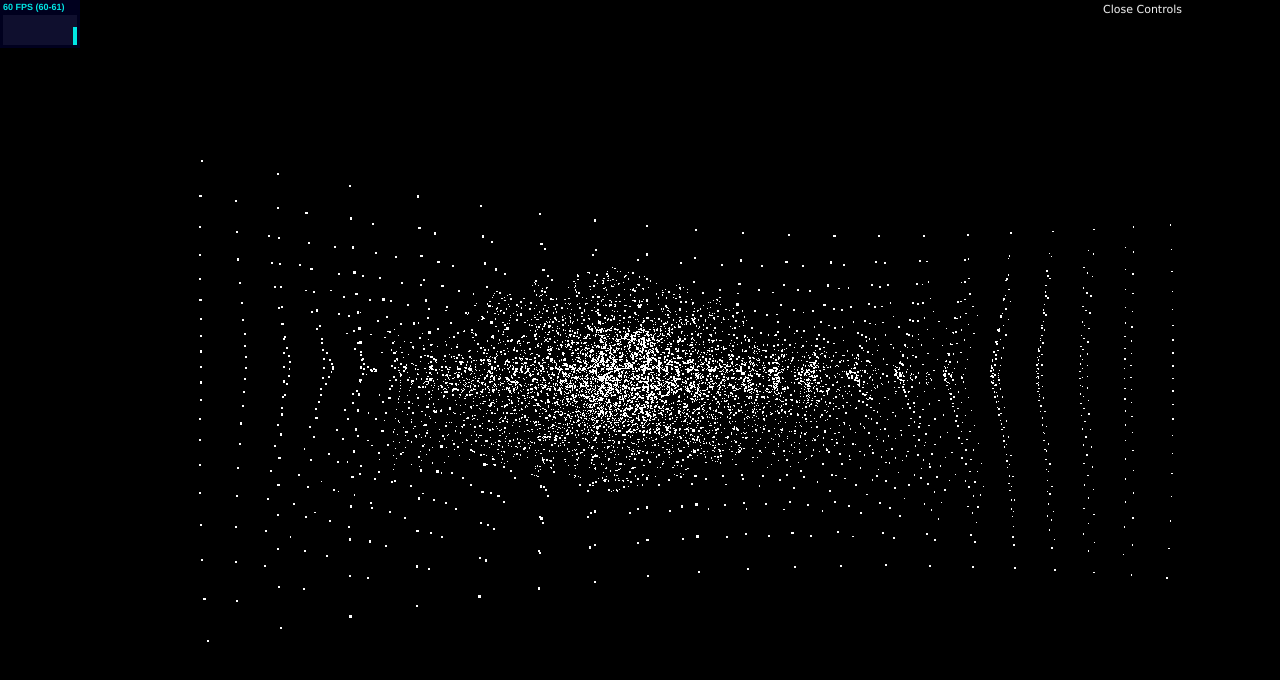
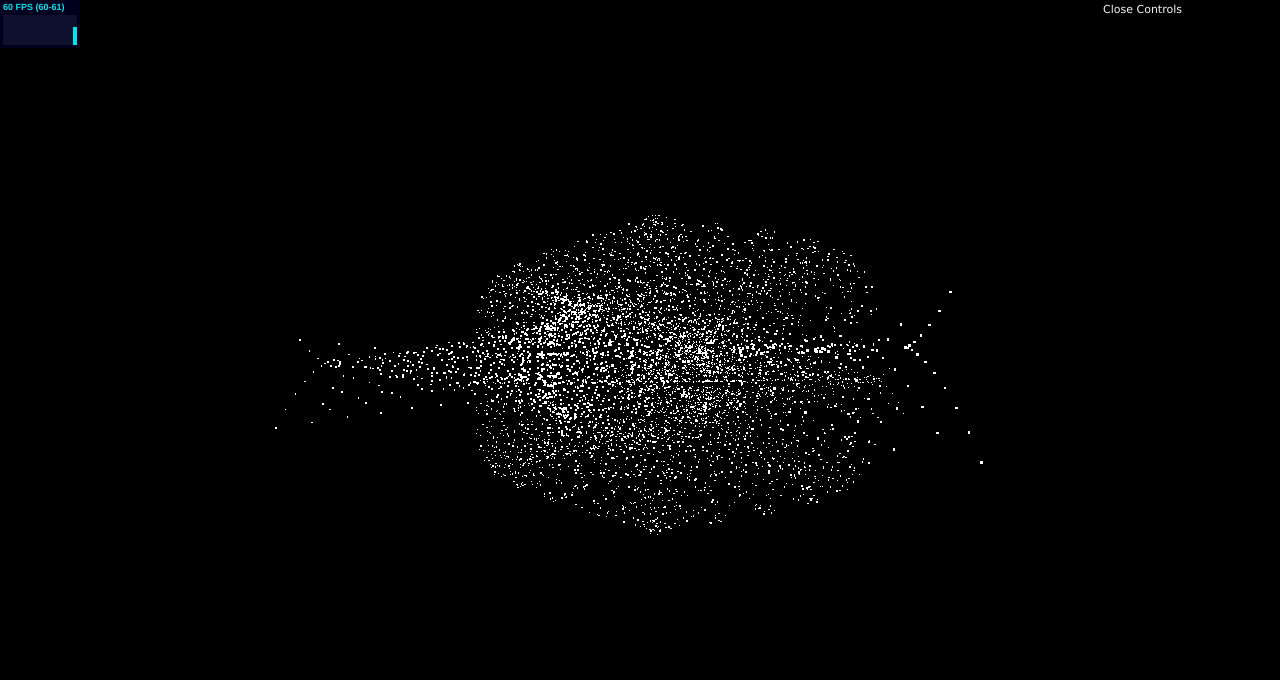
Before and after one commit to gr4yscale/three-particles-mobile, a plain HTML site: page index.html in a window 1280 px wide. Drawn offline with Linux system fonts and the light colour scheme.

Commit message:
correctionz

```diff
--- a/index.html
+++ b/index.html
@@ -29,8 +29,8 @@
         var stats, scene, camera, webGLRenderer, orbitControls, cloud, geom, attractor;
 
         var width = 20;
-        var height = 20;
-        var depth = 20;
+        var height = 18;
+        var depth = 18;
         var spacing = 16;
 
         stats = initStats();
@@ -46,7 +46,7 @@
         webGLRenderer.setClearColor(new THREE.Color(0x000000, 1.0));
         webGLRenderer.setSize(window.innerWidth, window.innerHeight);
 
-        camera.position.x = 20;
+        camera.position.x = 0;
         camera.position.y = 0;
         camera.position.z = 300;
 
@@ -60,7 +60,7 @@
 
 //        attractor = new THREE.Vector3(Math.random() * width, Math.random() * height, Math.random() * depth);
 //        attractor = new THREE.Vector3(400,400,400);
-        attractor = new THREE.Vector3(width/2, height/2, depth/2);
+        attractor = new THREE.Vector3(width*Math.random(), height*Math.random(), depth*Math.random());
 
         createPointCloud();
         render();
@@ -111,8 +111,8 @@
             stats.update();
 
 
-            cloud.rotation.y += 0.006;
-//            cloud.rotation.y += 0.01;
+            cloud.rotation.y += 0.004;
+//            cloud.rotation.z += 0.002;
 //
             for (var i = 0; i < (width * height * depth); i++) {
                 x = geom.vertices[i].x;
@@ -122,7 +122,10 @@
                 attractorForce = geom.vertices[i].clone();
                 attractorForce.sub(attractor);
                 attractorForce.normalize();
-                attractorForce.multiplyScalar(0.03);
+
+                var m = 0.04 / (attractorForce.length() * attractorForce.length());
+
+                attractorForce.multiplyScalar(m);
 //                console.log(attractorForce);
 
 
```
